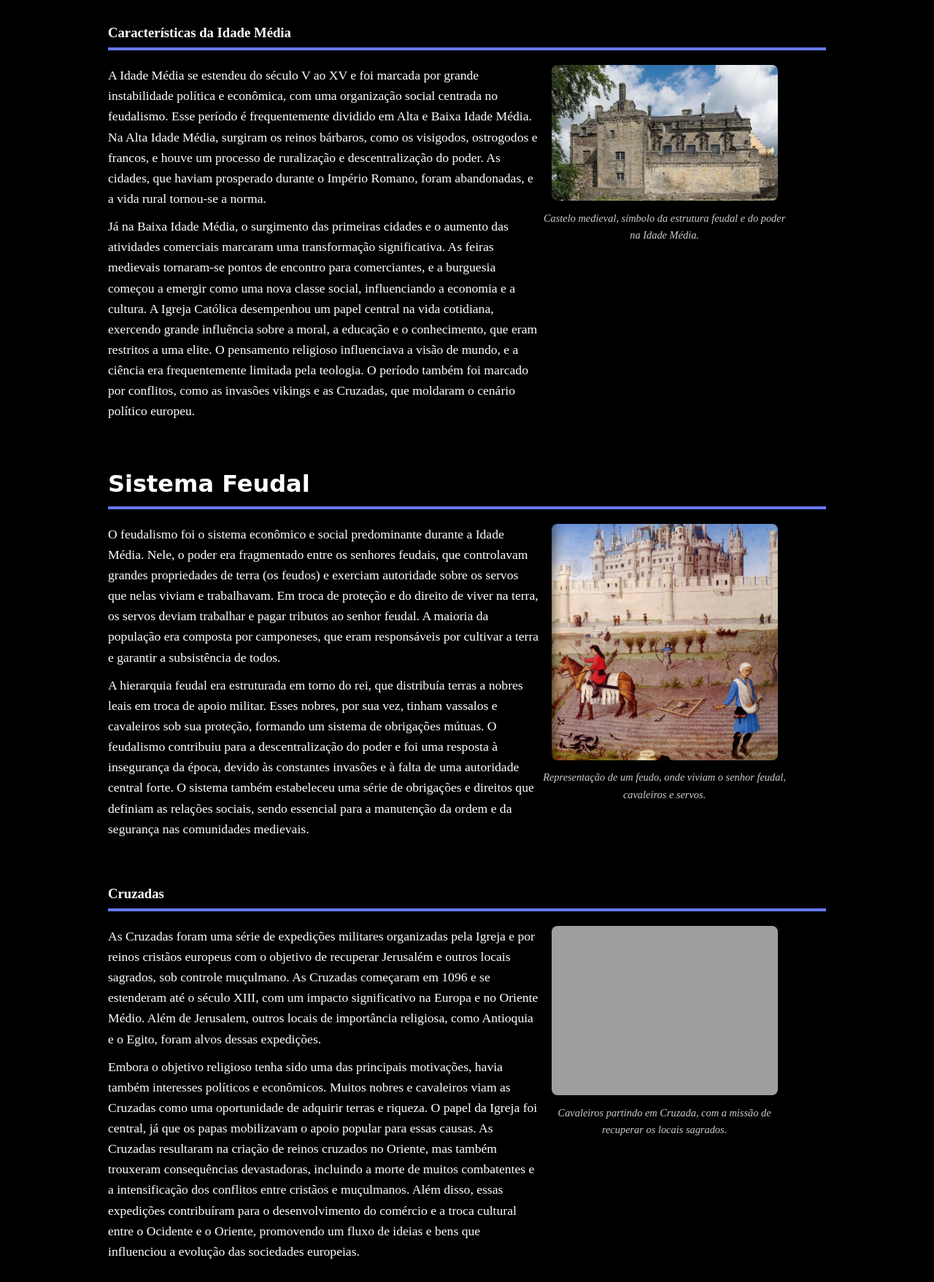
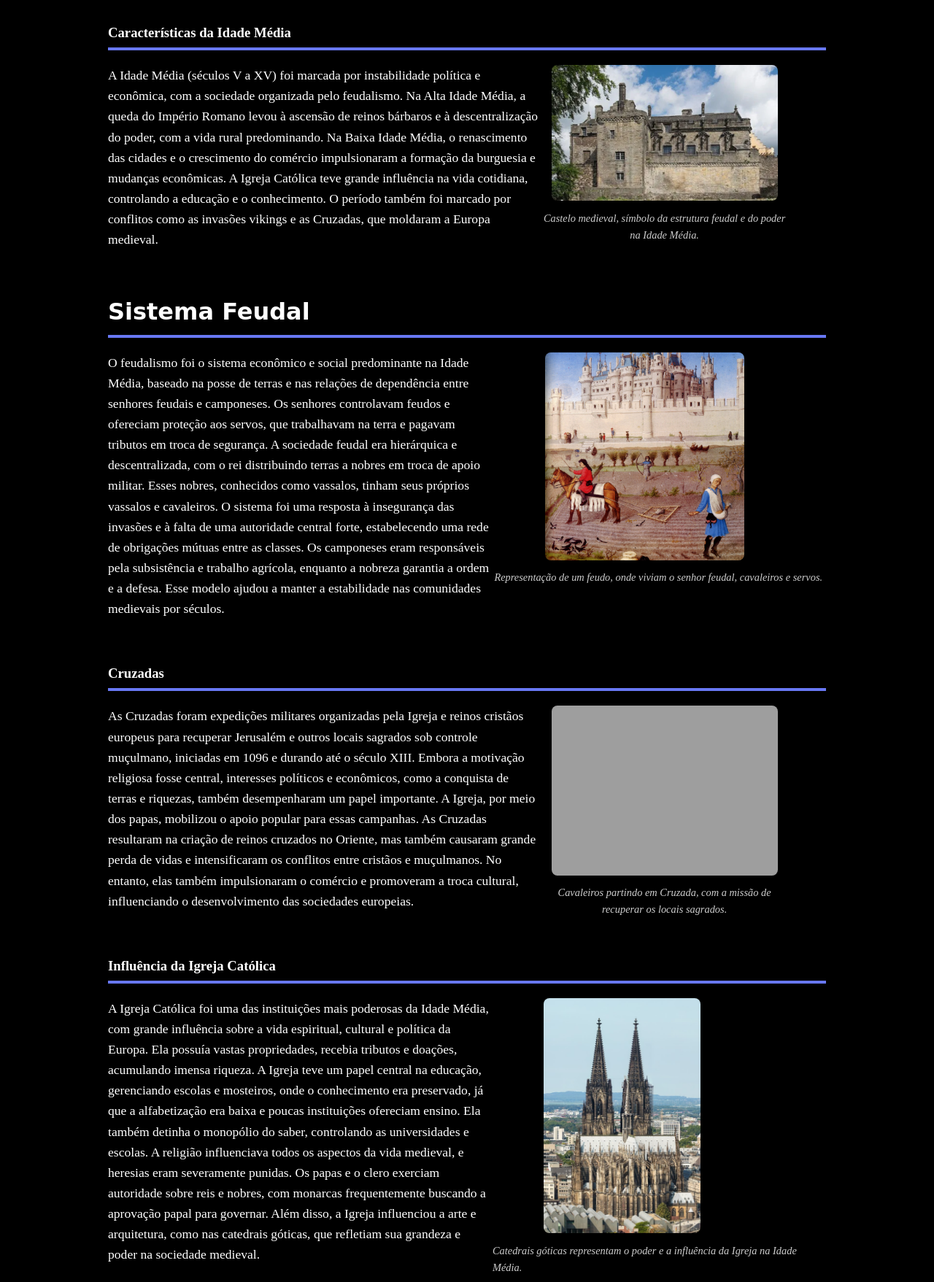
Before and after one commit to GustaHenrinque/Hist-ria, a PHP site: page /media.php in a window 1280 px wide. Shown: the part 163-1920 px from the top of the page at 73% size. Run offline with PHP 8.4, Linux system fonts and the light colour scheme; grey boxes are pictures that could not be loaded.

Commit message:
diminuindo

```diff
--- a/contempo.php
+++ b/contempo.php
@@ -5,7 +5,6 @@
     <meta name="viewport" content="width=device-width, initial-scale=1.0">
     <title>Pré-História</title>
     <link rel="stylesheet" href="contempo.css">
-    <link href="https://fonts.googleapis.com/css2?family=Merriweather+Sans:wght@400&display=swap" rel="stylesheet">
     <script src="js.js" defer></script>
 </head>
 <body>
--- a/dev.js
+++ /dev/null
@@ -1,6 +0,0 @@
-document.getElementById('menuToggle').addEventListener('click', function() {
-    var sidebar = document.getElementById('sidebar');
-    sidebar.classList.toggle('active');
-});
-
-window.addEventListener('scroll', revealOnScroll);
--- a/js.js
+++ b/js.js
@@ -22,3 +22,24 @@ document.getElementById('menuToggle').addEventListener('click', function() {
     var sidebar = document.getElementById('sidebar');
     sidebar.classList.toggle('active');
 });
+// JavaScript para o botão Back to Top
+document.addEventListener("DOMContentLoaded", function () {
+    const backToTopButton = document.getElementById("backToTop");
+
+    // Mostrar o botão ao rolar para baixo
+    window.addEventListener("scroll", function () {
+        if (window.scrollY > 200) {
+            backToTopButton.classList.add("show");
+        } else {
+            backToTopButton.classList.remove("show");
+        }
+    });
+
+    // Rolar suavemente até o topo ao clicar no botão
+    backToTopButton.addEventListener("click", function () {
+        window.scrollTo({
+            top: 0,
+            behavior: "smooth"
+        });
+    });
+});
--- a/login_cadastro.php
+++ b/login_cadastro.php
@@ -19,7 +19,7 @@ if ($_SERVER['REQUEST_METHOD'] === 'POST' && isset($_POST['action'])) {
     $senha = $_POST['senha'];
     $senha_confirmacao = $_POST['senha_confirmacao'];
     $tipo = $_POST['tipo'];
-m
+
     if ($senha !== $senha_confirmacao) {
         echo "<script>alert('As senhas não coincidem.');</script>";
     } else {
--- a/media.php
+++ b/media.php
@@ -45,8 +45,7 @@
             <h3>Características da Idade Média</h3>
             <div class="content">
                 <div class="text">
-                    <p>A Idade Média se estendeu do século V ao XV e foi marcada por grande instabilidade política e econômica, com uma organização social centrada no feudalismo. Esse período é frequentemente dividido em Alta e Baixa Idade Média. Na Alta Idade Média, surgiram os reinos bárbaros, como os visigodos, ostrogodos e francos, e houve um processo de ruralização e descentralização do poder. As cidades, que haviam prosperado durante o Império Romano, foram abandonadas, e a vida rural tornou-se a norma.</p>
-                    <p>Já na Baixa Idade Média, o surgimento das primeiras cidades e o aumento das atividades comerciais marcaram uma transformação significativa. As feiras medievais tornaram-se pontos de encontro para comerciantes, e a burguesia começou a emergir como uma nova classe social, influenciando a economia e a cultura. A Igreja Católica desempenhou um papel central na vida cotidiana, exercendo grande influência sobre a moral, a educação e o conhecimento, que eram restritos a uma elite. O pensamento religioso influenciava a visão de mundo, e a ciência era frequentemente limitada pela teologia. O período também foi marcado por conflitos, como as invasões vikings e as Cruzadas, que moldaram o cenário político europeu.</p>
+                    <p>A Idade Média (séculos V a XV) foi marcada por instabilidade política e econômica, com a sociedade organizada pelo feudalismo. Na Alta Idade Média, a queda do Império Romano levou à ascensão de reinos bárbaros e à descentralização do poder, com a vida rural predominando. Na Baixa Idade Média, o renascimento das cidades e o crescimento do comércio impulsionaram a formação da burguesia e mudanças econômicas. A Igreja Católica teve grande influência na vida cotidiana, controlando a educação e o conhecimento. O período também foi marcado por conflitos como as invasões vikings e as Cruzadas, que moldaram a Europa medieval.</p>
                 </div>
                 <div class="image">
                     <img src="img/castelo medieval.png" alt="Castelo Medieval">
@@ -60,10 +59,9 @@
             <h3 class="kavoon-title">Sistema Feudal</h3>
             <div class="content">
                 <div class="text">
-                    <p>O feudalismo foi o sistema econômico e social predominante durante a Idade Média. Nele, o poder era fragmentado entre os senhores feudais, que controlavam grandes propriedades de terra (os feudos) e exerciam autoridade sobre os servos que nelas viviam e trabalhavam. Em troca de proteção e do direito de viver na terra, os servos deviam trabalhar e pagar tributos ao senhor feudal. A maioria da população era composta por camponeses, que eram responsáveis por cultivar a terra e garantir a subsistência de todos.</p>
-                    <p>A hierarquia feudal era estruturada em torno do rei, que distribuía terras a nobres leais em troca de apoio militar. Esses nobres, por sua vez, tinham vassalos e cavaleiros sob sua proteção, formando um sistema de obrigações mútuas. O feudalismo contribuiu para a descentralização do poder e foi uma resposta à insegurança da época, devido às constantes invasões e à falta de uma autoridade central forte. O sistema também estabeleceu uma série de obrigações e direitos que definiam as relações sociais, sendo essencial para a manutenção da ordem e da segurança nas comunidades medievais.</p>
+                    <p>O feudalismo foi o sistema econômico e social predominante na Idade Média, baseado na posse de terras e nas relações de dependência entre senhores feudais e camponeses. Os senhores controlavam feudos e ofereciam proteção aos servos, que trabalhavam na terra e pagavam tributos em troca de segurança. A sociedade feudal era hierárquica e descentralizada, com o rei distribuindo terras a nobres em troca de apoio militar. Esses nobres, conhecidos como vassalos, tinham seus próprios vassalos e cavaleiros. O sistema foi uma resposta à insegurança das invasões e à falta de uma autoridade central forte, estabelecendo uma rede de obrigações mútuas entre as classes. Os camponeses eram responsáveis pela subsistência e trabalho agrícola, enquanto a nobreza garantia a ordem e a defesa. Esse modelo ajudou a manter a estabilidade nas comunidades medievais por séculos.</p>
                 </div>
-                <div class="image">
+                <div class="image3">
                     <img src="img/feudo.png" alt="Estrutura Feudal">
                     <p class="caption">Representação de um feudo, onde viviam o senhor feudal, cavaleiros e servos.</p>
                 </div>
@@ -75,8 +73,7 @@
             <h3>Cruzadas</h3>
             <div class="content">
                 <div class="text">
-                    <p>As Cruzadas foram uma série de expedições militares organizadas pela Igreja e por reinos cristãos europeus com o objetivo de recuperar Jerusalém e outros locais sagrados, sob controle muçulmano. As Cruzadas começaram em 1096 e se estenderam até o século XIII, com um impacto significativo na Europa e no Oriente Médio. Além de Jerusalem, outros locais de importância religiosa, como Antioquia e o Egito, foram alvos dessas expedições.</p>
-                    <p>Embora o objetivo religioso tenha sido uma das principais motivações, havia também interesses políticos e econômicos. Muitos nobres e cavaleiros viam as Cruzadas como uma oportunidade de adquirir terras e riqueza. O papel da Igreja foi central, já que os papas mobilizavam o apoio popular para essas causas. As Cruzadas resultaram na criação de reinos cruzados no Oriente, mas também trouxeram consequências devastadoras, incluindo a morte de muitos combatentes e a intensificação dos conflitos entre cristãos e muçulmanos. Além disso, essas expedições contribuíram para o desenvolvimento do comércio e a troca cultural entre o Ocidente e o Oriente, promovendo um fluxo de ideias e bens que influenciou a evolução das sociedades europeias.</p>
+                    <p>As Cruzadas foram expedições militares organizadas pela Igreja e reinos cristãos europeus para recuperar Jerusalém e outros locais sagrados sob controle muçulmano, iniciadas em 1096 e durando até o século XIII. Embora a motivação religiosa fosse central, interesses políticos e econômicos, como a conquista de terras e riquezas, também desempenharam um papel importante. A Igreja, por meio dos papas, mobilizou o apoio popular para essas campanhas. As Cruzadas resultaram na criação de reinos cruzados no Oriente, mas também causaram grande perda de vidas e intensificaram os conflitos entre cristãos e muçulmanos. No entanto, elas também impulsionaram o comércio e promoveram a troca cultural, influenciando o desenvolvimento das sociedades europeias.</p>
                 </div>
                 <div class="image">
                     <img src="img/cruzada.png" alt="Cavaleiros em Cruzada">
@@ -90,10 +87,9 @@
             <h3>Influência da Igreja Católica</h3>
             <div class="content">
                 <div class="text">
-                    <p>A Igreja Católica era uma das instituições mais poderosas da Idade Média, exercendo controle sobre a vida espiritual, cultural e até mesmo política da Europa. Ela possuía grandes propriedades e recebia tributos e doações, acumulando uma riqueza imensa. A Igreja tinha um papel central na educação, administrando escolas e mosteiros onde o conhecimento era preservado. Durante a Idade Média, a alfabetização era baixa, e a Igreja era uma das poucas instituições que promoviam a educação, especialmente entre o clero.</p>
-                    <p>Além disso, a Igreja detinha o monopólio do saber, e as escolas e universidades medievais estavam sob seu domínio. A religião influenciava todos os aspectos da vida, e a heresia era severamente punida. Os papas e o clero tinham autoridade sobre reis e nobres, sendo comum que os monarcas buscassem a aprovação e a bênção papal para governar. A Igreja também influenciou a arte e a arquitetura, como evidenciado pelas grandiosas catedrais góticas que se tornaram marcos nas cidades medievais, refletindo a grandeza e a influência da Igreja sobre a sociedade da época.</p>
+                    <p>A Igreja Católica foi uma das instituições mais poderosas da Idade Média, com grande influência sobre a vida espiritual, cultural e política da Europa. Ela possuía vastas propriedades, recebia tributos e doações, acumulando imensa riqueza. A Igreja teve um papel central na educação, gerenciando escolas e mosteiros, onde o conhecimento era preservado, já que a alfabetização era baixa e poucas instituições ofereciam ensino. Ela também detinha o monopólio do saber, controlando as universidades e escolas. A religião influenciava todos os aspectos da vida medieval, e heresias eram severamente punidas. Os papas e o clero exerciam autoridade sobre reis e nobres, com monarcas frequentemente buscando a aprovação papal para governar. Além disso, a Igreja influenciou a arte e arquitetura, como nas catedrais góticas, que refletiam sua grandeza e poder na sociedade medieval.</p>
                 </div>
-                <div class="image">
+                <div class="igreja">
                     <img src="img/arquitetura gotica.png" alt="Catedral Medieval">
                     <p class="caption">Catedrais góticas representam o poder e a influência da Igreja na Idade Média.</p>
                 </div>
--- a/todamateria.css
+++ b/todamateria.css
@@ -106,6 +106,7 @@ header {
     margin-bottom: 30px;
 }
 
+
 h1 {
     font-size: 3em;
     font-family: 'Kavoon', cursive;
@@ -168,6 +169,29 @@ p {
     max-width: 90%;
     border-radius: 8px;
 }
+.image1 img {
+    max-width: 50%;
+    border-radius: 8px;
+    margin-left: 70px;
+}
+
+.image3 img {
+
+    max-width: 60%;
+    border-radius: 8px;
+    margin-left: 70px;
+}
+.igreja img {
+
+    max-width: 47%;
+    border-radius: 8px;
+    margin-left: 70px;
+}
+.pedra img  {
+    max-width:70%;
+    border-radius: 8px;
+    margin-left: 70px;
+}
 
 .caption {
     font-size: 0.9em;
@@ -196,6 +220,8 @@ p {
 .mesolitico-neolitico .text {
     margin-top: 40px;
 }
+
+
 
 .videos {
     background-color: #000000;
@@ -229,6 +255,8 @@ p {
     border-radius: 8px;
 }
 
+
+
 @media (max-width: 768px) {
     .content {
         flex-direction: column;
```
Also changed, not shown: antiga.php (+8 -9 lines), moderna.css (+4 -4 lines), moderna.php (+12 -14 lines), pre-historia.php (+7 -12 lines), img/artes.jpg (added), img/barcos.jpg (added), img/genios.jpg (added), img/isaac.jpg (added), img/luis.jpg (added).
